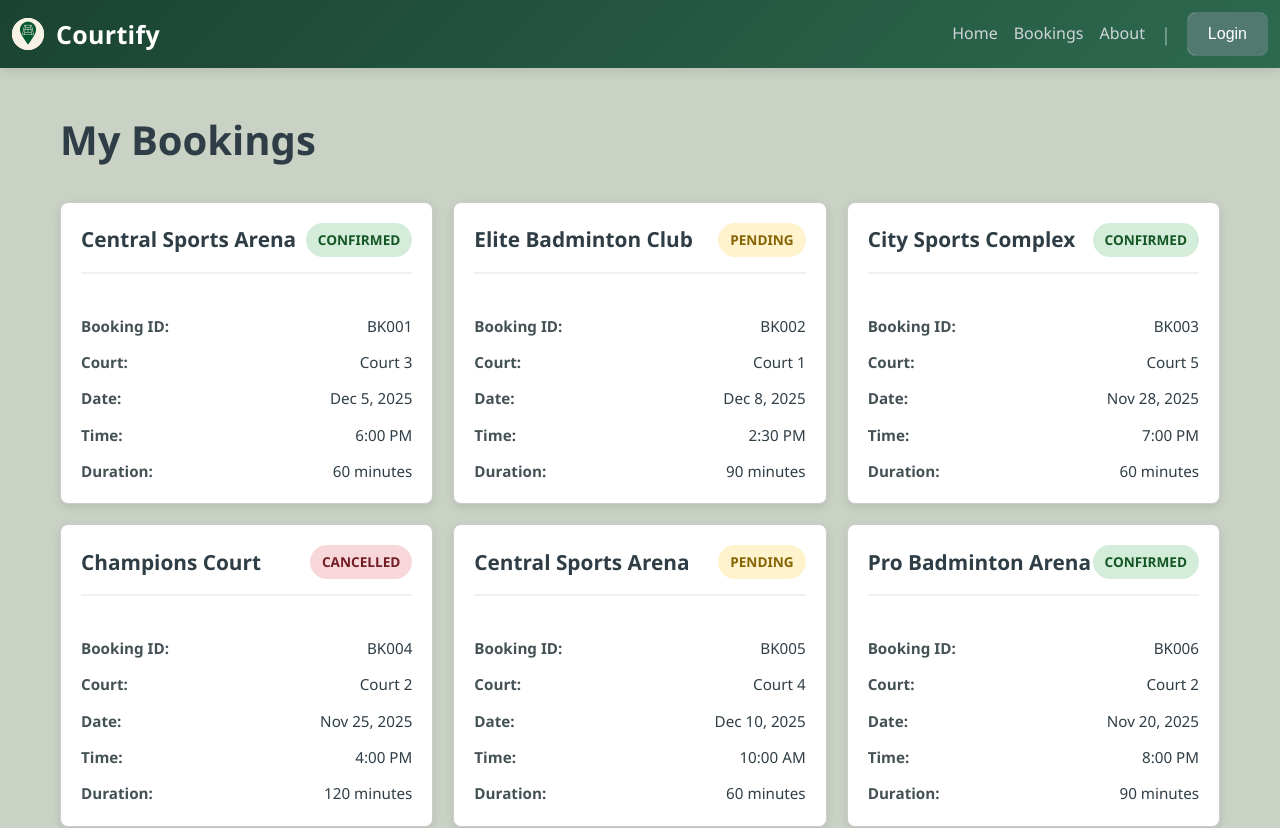
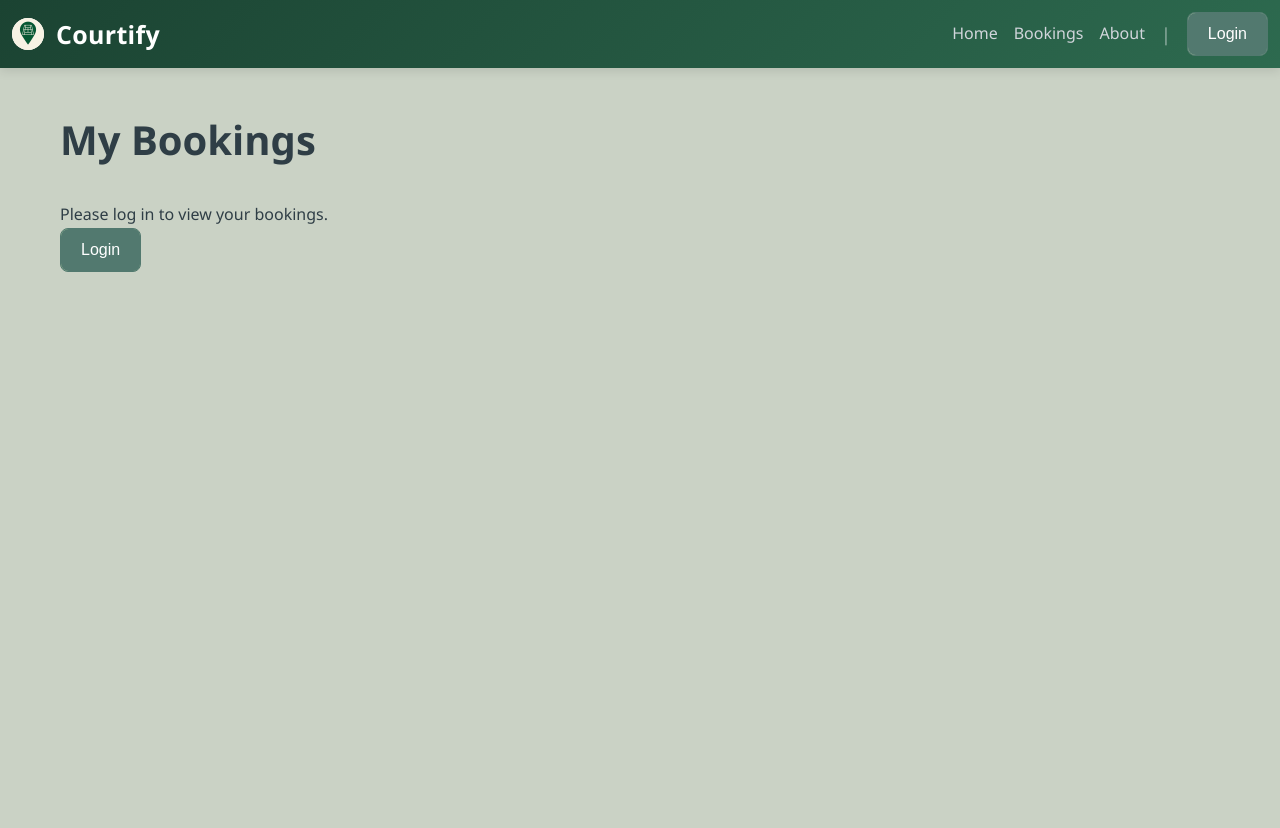
Before and after one commit to Aka-Ayaan/courtify, a React app in the folder frontend/: page /playerBook in a window 1280 px wide. Shown: the top 828 px of the page. Built offline with nearby package versions, Linux system fonts and the light colour scheme; the HTML template or start-up script is replaced by a standard one.

Commit message:
Bookings page made dynamic

```diff
--- a/frontend/src/pages/playerBookings.jsx
+++ b/frontend/src/pages/playerBookings.jsx
@@ -1,4 +1,4 @@
-import React, { useState } from "react";
+import React, { useState, useEffect } from "react";
 import { useAuth } from "../Authcontext.jsx";
 import { Navbar } from "../components/NavBar";
 import UserLogin from "./user_login";
@@ -11,71 +11,41 @@ function Bookings() {
   const [showLogin, setShowLogin] = useState(false);
   const [showSignup, setShowSignup] = useState(false);
 
-  const dummyBookings = [
-    {
-        bookingId: "BK001",
-        arenaName: "Central Sports Arena",
-        courtNumber: 3,
-        bookingDate: "2025-12-05",
-        startTime: "18:00",
-        duration: 60,
-        status: "confirmed"
-    },
-    {
-        bookingId: "BK002",
-        arenaName: "Elite Badminton Club",
-        courtNumber: 1,
-        bookingDate: "2025-12-08",
-        startTime: "14:30",
-        duration: 90,
-        status: "pending"
-    },
-    {
-        bookingId: "BK003",
-        arenaName: "City Sports Complex",
-        courtNumber: 5,
-        bookingDate: "2025-11-28",
-        startTime: "19:00",
-        duration: 60,
-        status: "confirmed"
-    },
-    {
-        bookingId: "BK004",
-        arenaName: "Champions Court",
-        courtNumber: 2,
-        bookingDate: "2025-11-25",
-        startTime: "16:00",
-        duration: 120,
-        status: "cancelled"
-    },
-    {
-        bookingId: "BK005",
-        arenaName: "Central Sports Arena",
-        courtNumber: 4,
-        bookingDate: "2025-12-10",
-        startTime: "10:00",
-        duration: 60,
-        status: "pending"
-    },
-    {
-        bookingId: "BK006",
-        arenaName: "Pro Badminton Arena",
-        courtNumber: 2,
-        bookingDate: "2025-11-20",
-        startTime: "20:00",
-        duration: 90,
-        status: "confirmed"
-    },
-    {
-        bookingId: "BK007",
-        arenaName: "Elite Badminton Club",
-        courtNumber: 3,
-        bookingDate: "2025-11-15",
-        startTime: "17:30",
-        duration: 60,
-        status: "cancelled"
+  const [bookings, setBookings] = useState([]);
+  const [loadingBookings, setLoadingBookings] = useState(false);
+  const [bookingsError, setBookingsError] = useState("");
+
+  useEffect(() => {
+    const fetchBookings = async () => {
+      if (!user || !user.userId) return;
+
+      setLoadingBookings(true);
+      setBookingsError("");
+
+      try {
+        const res = await fetch(`http://localhost:5000/bookings/${user.userId}`);
+        const data = await res.json();
+
+        if (!res.ok) {
+          setBookingsError(data.error || "Failed to load bookings");
+          setBookings([]);
+        } else if (data && data.success) {
+          setBookings(data.bookings || []);
+        } else {
+          // in case backend returns bookings directly
+          setBookings(data.bookings || data || []);
         }
-  ];
+      } catch (err) {
+        console.error(err);
+        setBookingsError("An error occurred while fetching bookings.");
+        setBookings([]);
+      } finally {
+        setLoadingBookings(false);
+      }
+    };
+
+    fetchBookings();
+  }, [user]);
 
   const getStatusClass = (status) => {
     switch (status) {
@@ -145,7 +115,19 @@ function Bookings() {
         <div className="bookings-container">
           <h1>My Bookings</h1>
           <div className="bookings-list">
-            {dummyBookings.map((booking) => (
+            {!user ? (
+              <div className="no-bookings">
+                <p>Please log in to view your bookings.</p>
+                <button className="btn" onClick={() => setShowLogin(true)}>Login</button>
+              </div>
+            ) : loadingBookings ? (
+              <div className="loading">Loading bookings...</div>
+            ) : bookingsError ? (
+              <div className="error">{bookingsError}</div>
+            ) : bookings.length === 0 ? (
+              <div className="no-bookings">No bookings found.</div>
+            ) : (
+              bookings.map((booking) => (
                 <div key={booking.bookingId} className="booking-card">
                   <div className="booking-header">
                     <h3>{booking.arenaName}</h3>
@@ -176,7 +158,8 @@ function Bookings() {
                     </div>
                   </div>
                 </div>
-            ))}
+              ))
+            )}
           </div>
         </div>
       </div>
```
Also changed, not shown: 2 other files (tests, documents, lock files or other folders). Lines whose indentation alone changed are shown as unchanged.
